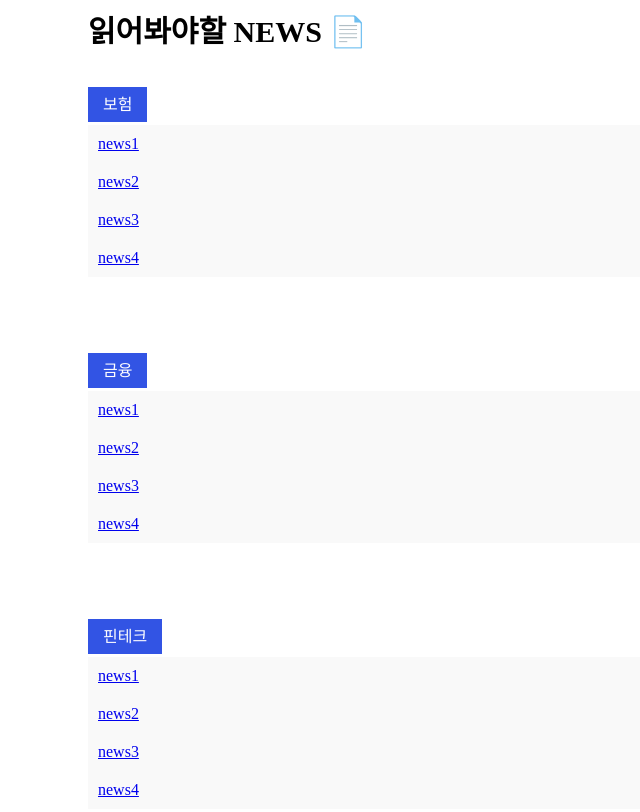
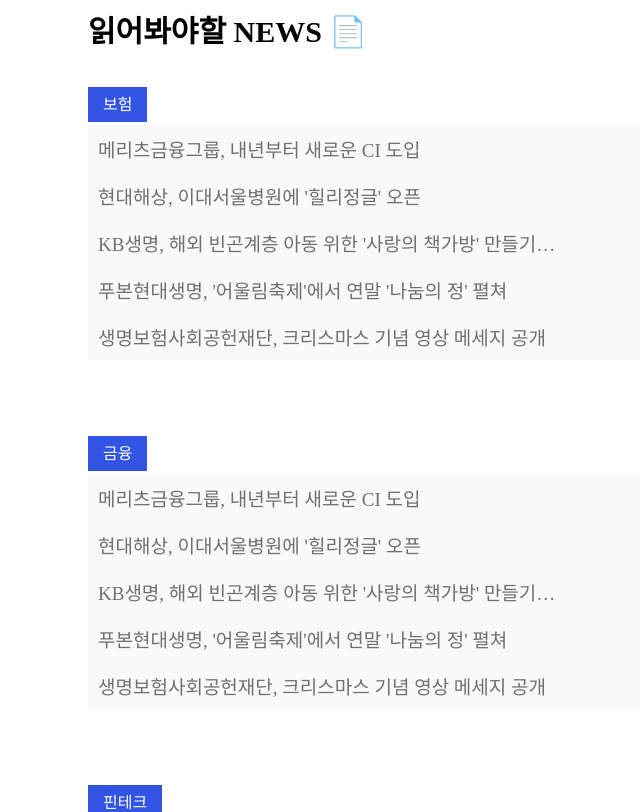
Before and after one commit to Sungsoo-FE/concat, a React (Create React App) app: page / in a window 1280 px wide. Shown: the part 520-1332 px from the top of the page, without its empty margins (102-742 px from the left). Built offline with nearby package versions, Linux system fonts and the light colour scheme.

Commit message:
width 900이하일 때 news component 좌우 여백 추가

```diff
--- a/src/App.css
+++ b/src/App.css
@@ -1,8 +1,4 @@
 
-@font-face {
-  font-family: 'NanumSquare';
-  src: url(./Font/NanumSquareOTFRegular.otf) format('otf');
-}
 .main-news-text {
   margin-bottom: 40px;
   font-size: 30px;
--- a/src/components/news/news.css
+++ b/src/components/news/news.css
@@ -4,9 +4,6 @@
     width: 100%;
 }
 
-.cate-wrapper {
-    width: 100%;
-}
 .categ-box {
     background-color: #3254E4;
 
@@ -21,12 +18,17 @@
     color: darkgray;
     margin-top: 10px;
     margin-bottom: 80px;
-    height: auto;
-    overflow: hidden;
     display: -webkit-box;
     -webkit-box-orient: vertical;
 }
 
 .news-text {
+    color:  #707070;
+    font-size: 19px;
     padding: 10px;
+    margin-bottom: 23px;
 }
+
+.news-deco {
+    text-decoration: none;
+}
--- a/src/components/news/news.js
+++ b/src/components/news/news.js
@@ -1,9 +1,18 @@
 import React from 'react';
 import './news.css';
 import styled from 'styled-components';
+import Media from '../../lib/utils/mediaquery';
 
 const NewsWrapper = styled.div`
     width: 100%;
+    .cate-wrapper {
+        width: 100%;
+        ${Media.small`
+            margin-left: 36px;
+            margin-right: 36px;
+            width:828px;
+        `}
+    }
 `;
 const News = ()=> {
     return (
@@ -11,45 +20,54 @@
             <div className = "cate-wrapper">
                 <a className="categ-box">보험</a>
                 <tr className="text-box">
-                    <a href="#"><td href="#news1" className="news-text">news1</td></a>
+                    <a className = "news-deco" href="#"><td href="#news1" className="news-text">메리츠금융그룹, 내년부터 새로운 CI 도입</td></a>
                     <tr>
-                        <a href="#"><td href="#news2" className="news-text">news2</td></a>
+                        <a className = "news-deco" href="#"><td href="#news2" className="news-text">현대해상, 이대서울병원에 '힐리정글' 오픈</td></a>
                     </tr>
                     <tr>
-                        <a href="#"><td href="#news3" className="news-text">news3</td></a>
+                        <a className = "news-deco" href="#"><td href="#news3" className="news-text">KB생명, 해외 빈곤계층 아동 위한 '사랑의 책가방' 만들기…</td></a>
                     </tr>
                     <tr>
-                        <a href="#"><td href="#news4" className="news-text">news4</td></a>
+                        <a className = "news-deco" href="#"><td href="#news4" className="news-text">푸본현대생명, '어울림축제'에서 연말 '나눔의 정' 펼쳐</td></a>
+                    </tr>
+                    <tr>
+                        <a className = "news-deco" href="#"><td href="#news5" className="news-text">생명보험사회공헌재단, 크리스마스 기념 영상 메세지 공개</td></a>
                     </tr>
                 </tr>
             </div>
             <div className = "cate-wrapper">
                 <a className="categ-box">금융</a>
                 <tr className="text-box">
-                    <a href="#"><td href="#news1" className="news-text">news1</td></a>
+                    <a className = "news-deco" href="#"><td href="#news1" className="news-text">메리츠금융그룹, 내년부터 새로운 CI 도입</td></a>
                     <tr>
-                        <a href="#"><td href="#news2" className="news-text">news2</td></a>
+                        <a className = "news-deco" href="#"><td href="#news2" className="news-text">현대해상, 이대서울병원에 '힐리정글' 오픈</td></a>
                     </tr>
                     <tr>
-                        <a href="#"><td href="#news3" className="news-text">news3</td></a>
+                        <a className = "news-deco" href="#"><td href="#news3" className="news-text">KB생명, 해외 빈곤계층 아동 위한 '사랑의 책가방' 만들기…</td></a>
                     </tr>
                     <tr>
-                        <a href="#"><td href="#news4" className="news-text">news4</td></a>
+                        <a className = "news-deco" href="#"><td href="#news4" className="news-text">푸본현대생명, '어울림축제'에서 연말 '나눔의 정' 펼쳐</td></a>
+                    </tr>
+                    <tr>
+                        <a className = "news-deco" href="#"><td href="#news5" className="news-text">생명보험사회공헌재단, 크리스마스 기념 영상 메세지 공개</td></a>
                     </tr>
                 </tr>
             </div>
             <div className = "cate-wrapper">
                 <a className="categ-box">핀테크</a>
                 <tr className="text-box">
-                    <a href="#"><td href="#news1" className="news-text">news1</td></a>
+                    <a className = "news-deco" href="#"><td href="#news1" className="news-text">메리츠금융그룹, 내년부터 새로운 CI 도입</td></a>
                     <tr>
-                        <a href="#"><td href="#news2" className="news-text">news2</td></a>
+                        <a className = "news-deco" href="#"><td href="#news2" className="news-text">현대해상, 이대서울병원에 '힐리정글' 오픈</td></a>
                     </tr>
                     <tr>
-                        <a href="#"><td href="#news3" className="news-text">news3</td></a>
+                        <a className = "news-deco" href="#"><td href="#news3" className="news-text">KB생명, 해외 빈곤계층 아동 위한 '사랑의 책가방' 만들기…</td></a>
                     </tr>
                     <tr>
-                        <a href="#"><td href="#news4" className="news-text">news4</td></a>
+                        <a className = "news-deco" href="#"><td href="#news4" className="news-text">푸본현대생명, '어울림축제'에서 연말 '나눔의 정' 펼쳐</td></a>
+                    </tr>
+                    <tr>
+                        <a className = "news-deco" href="#"><td href="#news5" className="news-text">생명보험사회공헌재단, 크리스마스 기념 영상 메세지 공개</td></a>
                     </tr>
                 </tr>
             </div>
--- a/src/components/pick/pick.js
+++ b/src/components/pick/pick.js
@@ -10,10 +10,6 @@
 const StyledRootDiv = styled.div`
     width: 100%;
     display: flex;
-    @font-face {
-        font-family: 'NanumSquare';
-        src: url(./Font/NanumSquareOTFRegular.otf) format('otf');
-    }
     justify-content: center;
     background-color: #f5f5f5;
     padding-top: 59px;
@@ -42,13 +38,16 @@
             display: flex;
             flex-direction: column;
             justify-content: space-between;
+            ${Media.small`
+                align-self: flex-start;
+            `}
             margin-right: 36px;
         }
         .left-wrapper {
             width: 318px;
             align-self: flex-end;
             ${Media.small`
-                align-self: center;
+                align-self: flex-start;
                 margin-bottom: 69px;
             `}
         }
@@ -66,25 +65,19 @@
 
         .pick-left {
             width: 318px;
-            height: auto;
-            overflow: hidden;
         }
 
         .pick {
-            height: auto;
-            overflow: hidden;
             display: flex;
             margin-bottom: 42px;
             border-bottom: solid;
             border-width: 0.03px;
-            border-color: #707070;
+            border-color: #e9e9e9;
 
         }
 
         .img1 {
             display: flex;
-            overflow: hidden;
-            height: auto;
             margin-bottom: 25px;
         }
 
@@ -93,7 +86,6 @@
             height: 149px;
             border: lightgray;
             clear: both;
-            overflow: hidden;
             margin-right: 17px;
             margin-bottom: 43px;
         }
@@ -131,7 +123,6 @@
     return (
         <StyledRootDiv>
             <div className="innerDiv3">
-                <div></div>
                 <div className="pick-text">보험플래너 PICK! 👈</div>
                 <div className="left-wrapper">
                     <span className="pick-left">
--- a/src/index.css
+++ b/src/index.css
@@ -6,7 +6,6 @@
 body {
   margin: 0;
   font-family: 'NanumSquare';
-  src: url(./Font/NanumSquareOTFRegular.otf) format('otf');
   -webkit-font-smoothing: antialiased;
   -moz-osx-font-smoothing: grayscale;
 }
--- a/src/pages/content.css
+++ b/src/pages/content.css
@@ -61,6 +61,7 @@
 }
 
 .con-main-text {
+    font-size: 22px;
     display: flex;
     flex-wrap: wrap;
     width: 900px;
```
